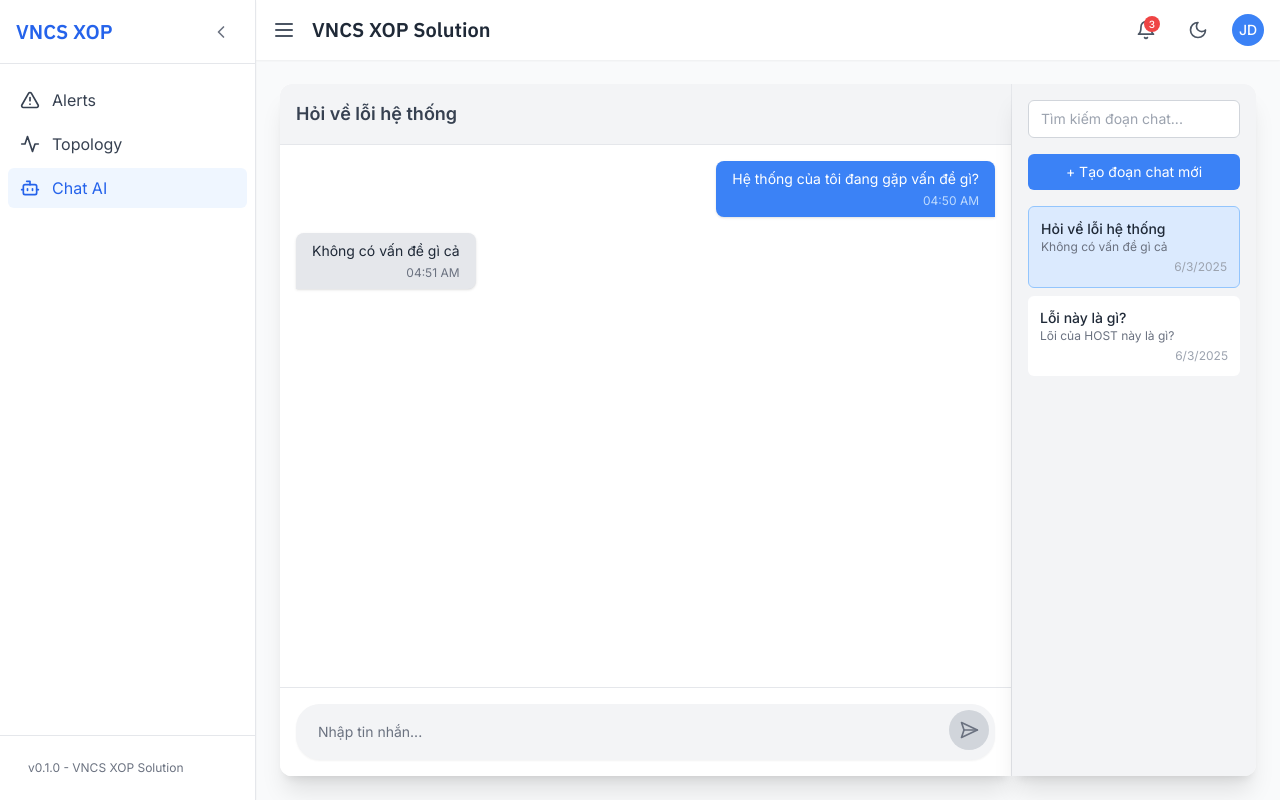
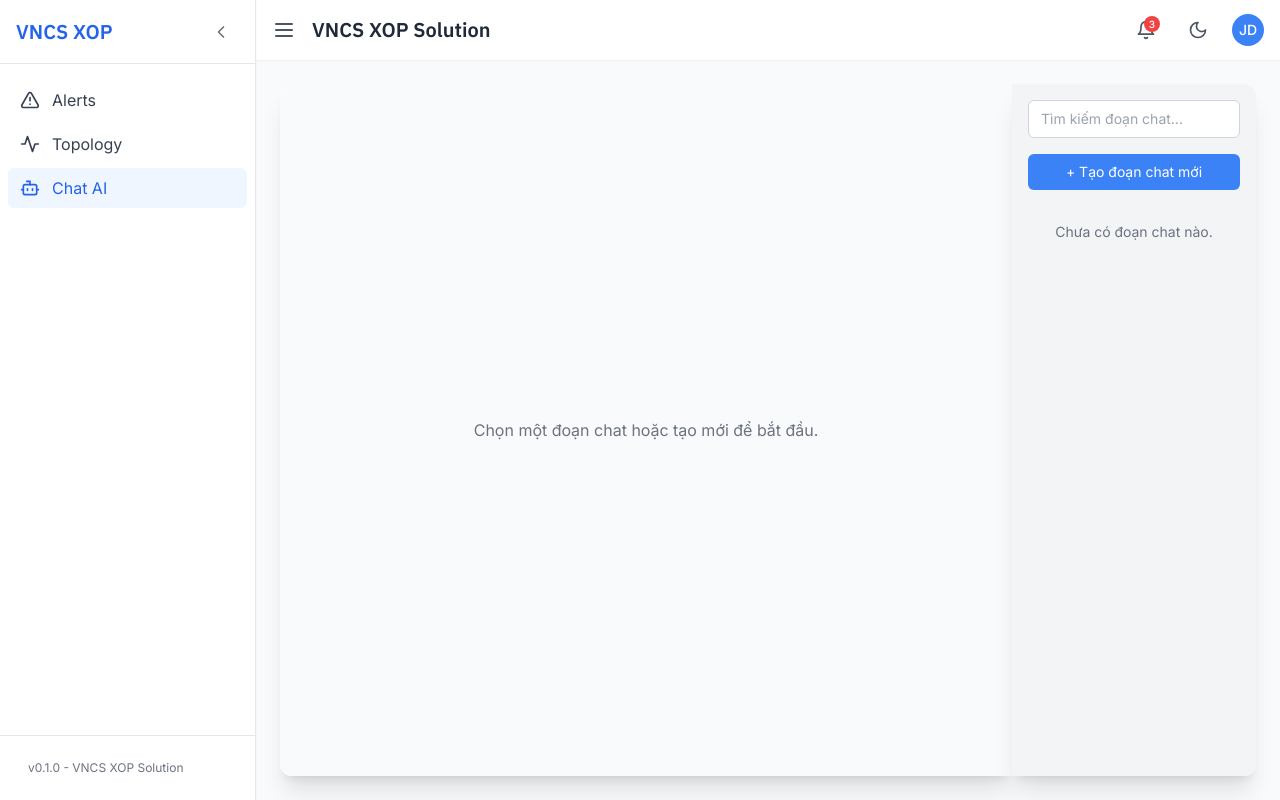
Before and after one commit to tuan304201/neo4j, a React (Vite) app: page /chat in a window 1280 px wide. Built offline with nearby package versions, Linux system fonts and the light colour scheme.

Commit message:
update ChatAi.tsx

```diff
--- a/package.json
+++ b/package.json
@@ -10,7 +10,6 @@
     "preview": "vite preview"
   },
   "dependencies": {
-    "@google/genai": "^1.4.0",
     "axios": "^1.9.0",
     "class-variance-authority": "^0.7.0",
     "clsx": "^2.0.0",
--- a/src/pages/ChatAi.tsx
+++ b/src/pages/ChatAi.tsx
@@ -3,47 +3,9 @@
 import ChatHistory from "../components/chat/ChatHistory.tsx";
 import { Conversation, Message } from "../types/chat.types.ts";
 import { v4 as uuidv4 } from "uuid";
-import { GoogleGenAI } from "@google/genai";
-
-const genAi = new GoogleGenAI({ apiKey: "" });
 
 // Fake data
-const initialConversations: Conversation[] = [
-  {
-    id: uuidv4(),
-    title: "Hỏi về lỗi hệ thống",
-    messages: [
-      {
-        id: uuidv4(),
-        text: "Hệ thống của tôi đang gặp vấn đề gì?",
-        sender: "user",
-        timestamp: new Date(Date.now() - 1000 * 60 * 5),
-      },
-      {
-        id: uuidv4(),
-        text: "Không có vấn đề gì cả",
-        sender: "ai",
-        timestamp: new Date(Date.now() - 1000 * 60 * 4),
-      },
-    ],
-    lastActivity: new Date(Date.now() - 1000 * 60 * 4),
-  },
-  {
-    id: uuidv4(),
-    title: "Lỗi này là gì?",
-    messages: [
-      {
-        id: uuidv4(),
-        text: "Lõi của HOST này là gì?",
-        sender: "user",
-        timestamp: new Date(Date.now() - 1000 * 60 * 60 * 2),
-      },
-    ],
-    lastActivity: new Date(Date.now() - 1000 * 60 * 60 * 2),
-  },
-];
-
-// const initialConversations: Conversation[] = [];
+const initialConversations: Conversation[] = [];
 
 const ChatAi: React.FC = () => {
   const [allConversations, setAllConversations] =
@@ -93,10 +55,9 @@
       setIsAITyping(true);
 
       // const aiResponseText = `AI đã nhận được: "${text}". Đây là câu trả lời mẫu.`;
-      const aiResponseText = await genAi.models.generateContent({
-        model: "gemini-2.0-flash",
-        contents: text,
-      });
+      const aiResponseText = {
+        text: `AI đã nhận được tin nhắn. Đây là câu trả lời mẫu.`,
+      }
       const aiTypingMessage: Message = {
         id: uuidv4(), // ID tạm thời cho typing
         text: aiResponseText.text || "Không thể lấy câu trả lời từ AI.",
```
Also changed, not shown: 2 other files (tests, documents, lock files or other folders).
